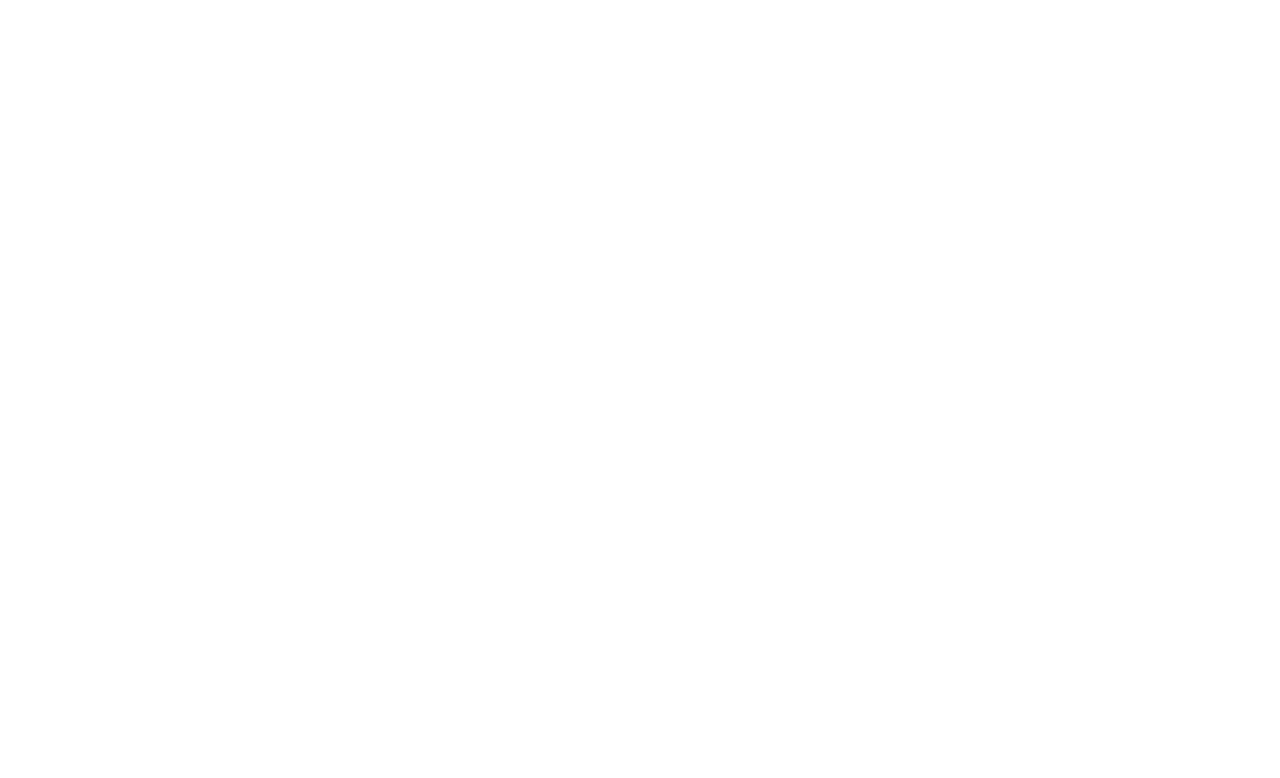
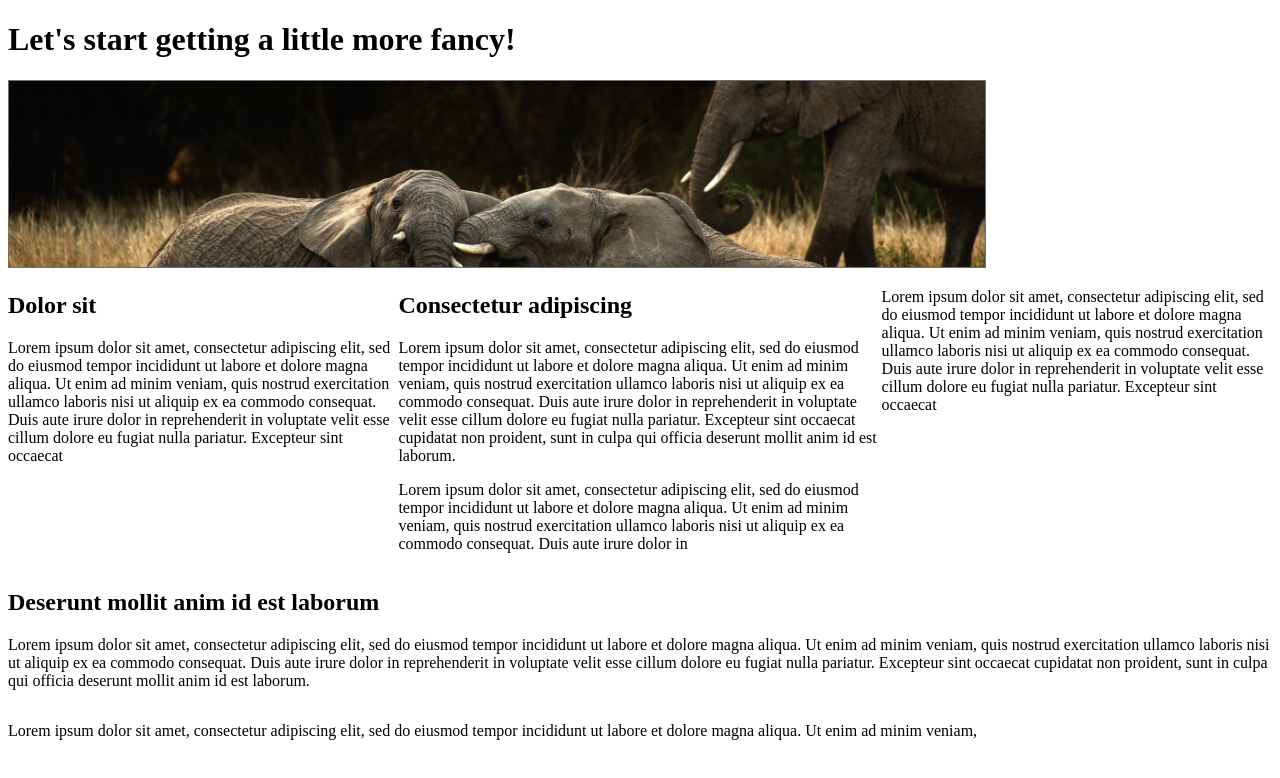
Before and after one commit to HaashimAmeer/ElephantFlexbox, a plain HTML site: page index.html in a window 1280 px wide. Drawn offline with Linux system fonts and the light colour scheme.

Commit message:
Basic structure & content.

```diff
--- a/index.html
+++ b/index.html
@@ -7,5 +7,96 @@
     <title>Elephant</title>
     <link rel="stylesheet" href="styles.css" />
   </head>
-  <body></body>
+  <body>
+    <div class="container">
+      <h1>Let's start getting a little more fancy!</h1>
+      <img src="./img/elephants.jpg" alt="" />
+      <div class="columns">
+        <div class="block">
+          <h2>Dolor sit</h2>
+          <p>
+            Lorem ipsum dolor sit amet, consectetur adipiscing elit, sed do
+            eiusmod tempor incididunt ut labore et dolore magna aliqua. Ut enim
+            ad minim veniam, quis nostrud exercitation ullamco laboris nisi ut
+            aliquip ex ea commodo consequat. Duis aute irure dolor in
+            reprehenderit in voluptate velit esse cillum dolore eu fugiat nulla
+            pariatur. Excepteur sint occaecat
+          </p>
+        </div>
+        <div class="block">
+          <h2>Consectetur adipiscing</h2>
+          <p>
+            Lorem ipsum dolor sit amet, consectetur adipiscing elit, sed do
+            eiusmod tempor incididunt ut labore et dolore magna aliqua. Ut enim
+            ad minim veniam, quis nostrud exercitation ullamco laboris nisi ut
+            aliquip ex ea commodo consequat. Duis aute irure dolor in
+            reprehenderit in voluptate velit esse cillum dolore eu fugiat nulla
+            pariatur. Excepteur sint occaecat cupidatat non proident, sunt in
+            culpa qui officia deserunt mollit anim id est laborum.
+          </p>
+          <p>
+            Lorem ipsum dolor sit amet, consectetur adipiscing elit, sed do
+            eiusmod tempor incididunt ut labore et dolore magna aliqua. Ut enim
+            ad minim veniam, quis nostrud exercitation ullamco laboris nisi ut
+            aliquip ex ea commodo consequat. Duis aute irure dolor in
+          </p>
+        </div>
+        <div class="block">
+          <p>
+            Lorem ipsum dolor sit amet, consectetur adipiscing elit, sed do
+            eiusmod tempor incididunt ut labore et dolore magna aliqua. Ut enim
+            ad minim veniam, quis nostrud exercitation ullamco laboris nisi ut
+            aliquip ex ea commodo consequat. Duis aute irure dolor in
+            reprehenderit in voluptate velit esse cillum dolore eu fugiat nulla
+            pariatur. Excepteur sint occaecat
+          </p>
+        </div>
+      </div>
+      <div class="columns">
+        <div class="block">
+          <h2>Deserunt mollit anim id est laborum</h2>
+          <p>
+            Lorem ipsum dolor sit amet, consectetur adipiscing elit, sed do
+            eiusmod tempor incididunt ut labore et dolore magna aliqua. Ut enim
+            ad minim veniam, quis nostrud exercitation ullamco laboris nisi ut
+            aliquip ex ea commodo consequat. Duis aute irure dolor in
+            reprehenderit in voluptate velit esse cillum dolore eu fugiat nulla
+            pariatur. Excepteur sint occaecat cupidatat non proident, sunt in
+            culpa qui officia deserunt mollit anim id est laborum.
+          </p>
+        </div>
+      </div>
+      <div class="block">
+        <p>
+          Lorem ipsum dolor sit amet, consectetur adipiscing elit, sed do
+          eiusmod tempor incididunt ut labore et dolore magna aliqua. Ut enim ad
+          minim veniam,
+        </p>
+      </div>
+    </div>
+  </body>
 </html>
+
+<!-- Let's start getting a little more fancy!
+
+Dolor sit
+
+Lorem ipsum dolor sit amet, consectetur adipiscing elit, sed do eiusmod tempor incididunt ut labore et dolore magna aliqua. Ut enim ad minim veniam, quis nostrud exercitation ullamco laboris nisi ut aliquip ex ea commodo consequat. Duis aute irure dolor in reprehenderit in voluptate velit esse cillum dolore eu fugiat nulla pariatur. Excepteur sint occaecat
+
+
+Consectetur adipiscing
+
+Lorem ipsum dolor sit amet, consectetur adipiscing elit, sed do eiusmod tempor incididunt ut labore et dolore magna aliqua. Ut enim ad minim veniam, quis nostrud exercitation ullamco laboris nisi ut aliquip ex ea commodo consequat. Duis aute irure dolor in reprehenderit in voluptate velit esse cillum dolore eu fugiat nulla pariatur. Excepteur sint occaecat cupidatat non proident, sunt in culpa qui officia deserunt mollit anim id est laborum.
+
+Lorem ipsum dolor sit amet, consectetur adipiscing elit, sed do eiusmod tempor incididunt ut labore et dolore magna aliqua. Ut enim ad minim veniam, quis nostrud exercitation ullamco laboris nisi ut aliquip ex ea commodo consequat. Duis aute irure dolor in
+
+
+Lorem ipsum dolor sit amet, consectetur adipiscing elit, sed do eiusmod tempor incididunt ut labore et dolore magna aliqua. Ut enim ad minim veniam, quis nostrud exercitation ullamco laboris nisi ut aliquip ex ea commodo consequat. Duis aute irure dolor in reprehenderit in voluptate velit esse cillum dolore eu fugiat nulla pariatur. Excepteur sint occaecat
+
+
+Deserunt mollit anim id est laborum
+
+Lorem ipsum dolor sit amet, consectetur adipiscing elit, sed do eiusmod tempor incididunt ut labore et dolore magna aliqua. Ut enim ad minim veniam, quis nostrud exercitation ullamco laboris nisi ut aliquip ex ea commodo consequat. Duis aute irure dolor in reprehenderit in voluptate velit esse cillum dolore eu fugiat nulla pariatur. Excepteur sint occaecat cupidatat non proident, sunt in culpa qui officia deserunt mollit anim id est laborum.
+
+
+Lorem ipsum dolor sit amet, consectetur adipiscing elit, sed do eiusmod tempor incididunt ut labore et dolore magna aliqua. Ut -->
--- a/styles.css
+++ b/styles.css
@@ -0,0 +1,5 @@
+.columns {
+  display: flex;
+}
+
+/* $51.75 monthly + $1 add-on */
```
